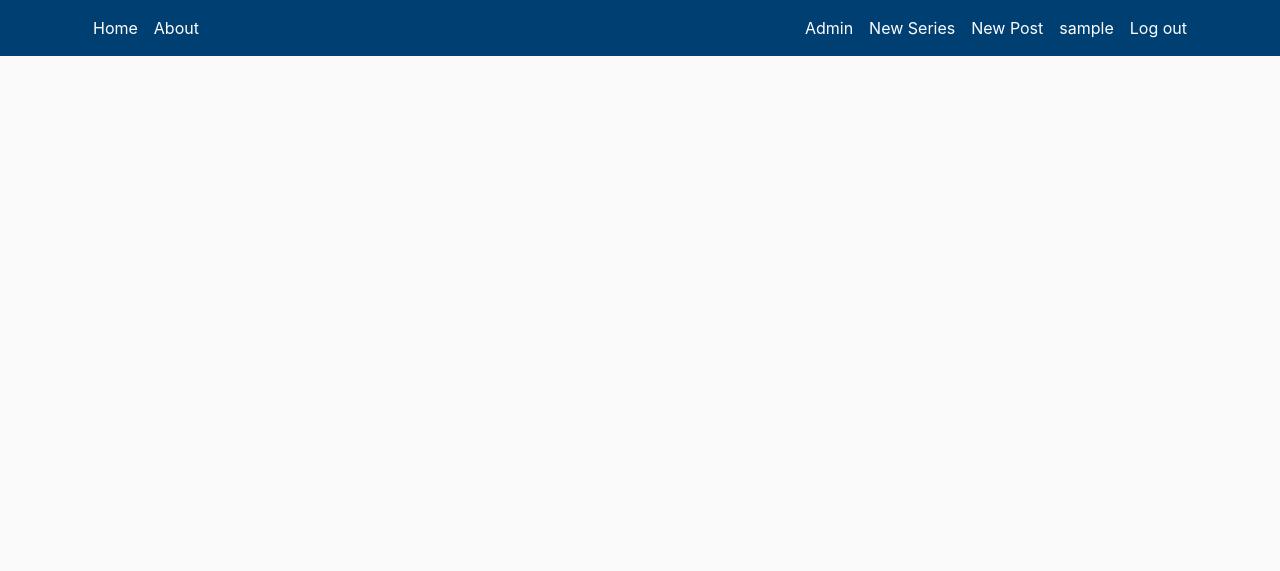
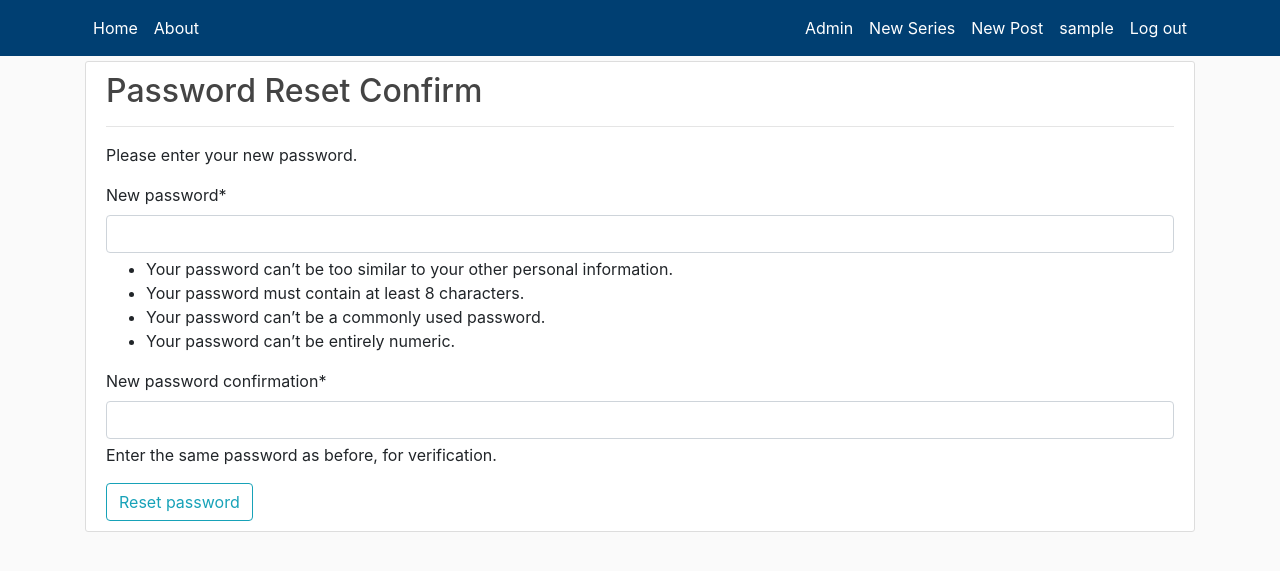
Before and after one commit to andy-l-qa/django-blog-1, a Django app: page /password_change in a window 1280 px wide. Shown: the top 571 px of the page. Run offline with Django 5.2, Linux system fonts and the light colour scheme; the visitor is signed in with stand-in values (Sample User, id 1); data that the repository does not hold is empty; some libraries are stand-ins or nearby versions.

Commit message:
Added option to change and recover user password.

```diff
--- a/users/forms.py
+++ b/users/forms.py
@@ -1,9 +1,8 @@
 from django import forms
-from django.contrib.auth.forms import UserCreationForm, AuthenticationForm
+from django.contrib.auth.forms import UserCreationForm, AuthenticationForm, SetPasswordForm, PasswordResetForm
 from django.contrib.auth import get_user_model
 from django_recaptcha.fields import ReCaptchaField
 from django_recaptcha.widgets import ReCaptchaV2Checkbox
-
 
 class UserRegistrationForm(UserCreationForm):
     email = forms.EmailField(help_text='A valid email address, please.', required=True)
@@ -39,3 +38,14 @@ class UserUpdateForm(forms.ModelForm):
     class Meta:
         model = get_user_model()
         fields = ['first_name', 'last_name', 'email', 'image', 'description']
+
+class SetPasswordForm(SetPasswordForm):
+    class Meta:
+        model = get_user_model()
+        fields = ['new_password1', 'new_password2']
+
+class PasswordResetForm(PasswordResetForm):
+    def __init__(self, *args, **kwargs):
+        super(PasswordResetForm, self).__init__(*args, **kwargs)
+
+    captcha = ReCaptchaField(widget=ReCaptchaV2Checkbox())
--- /dev/null
+++ b/users/templates/password_reset_confirm.html
@@ -0,0 +1,13 @@
+{% extends "main/header.html" %}
+{% load crispy_forms_tags %}
+{% block content %}
+    <div class="content-section">
+        <h2>Password Reset Confirm</h2><hr>
+        <p>Please enter your new password.</p>
+        <form method="POST">
+            {% csrf_token %}
+            {{ form|crispy }}
+            <button class="btn btn-outline-info" type="submit">Reset password</button>
+        </form>
+    </div>
+{% endblock %}
--- a/users/templates/users/login.html
+++ b/users/templates/users/login.html
@@ -18,7 +18,7 @@
                 Need An Account? <a class="ml-2" href="{% url 'register' %}">Sign Up Now</a>
             </small><br>
             <small class="text-muted">
-                <a href="/">Forgot password?</a>
+                <a href="{% url 'password_reset' %}">Forgot password?</a>
             </small>
         </div>
     </div>
--- a/users/templates/users/profile.html
+++ b/users/templates/users/profile.html
@@ -41,7 +41,7 @@
                 {{ form.email|as_crispy_field }}
                 {{ form.description|as_crispy_field }}
 
-                <a href="/">Change password?</a>
+                <a href="{% url 'password_change' %}">Change password?</a>
             </fieldset>
             <div class="form-group">
                 <button class="btn btn-outline-info" type="submit">Update</button>
--- a/users/urls.py
+++ b/users/urls.py
@@ -10,4 +10,7 @@ urlpatterns = [
     # path('logout', auth_views.LogoutView.as_view(template_name='users/logout.html'), name='logout'),
     path('profile/<username>', views.profile, name='profile'),
     path('activate/<uidb64>/<token>', views.activate, name='activate'),
+    path("password_change", views.password_change, name="password_change"),
+    path("password_reset", views.password_reset_request, name="password_reset"),
+    path('reset/<uidb64>/<token>', views.passwordResetConfirm, name='password_reset_confirm'),
 ]
--- a/users/views.py
+++ b/users/views.py
@@ -8,8 +8,9 @@ from django.contrib.sites.shortcuts import get_current_site
 from django.utils.http import urlsafe_base64_encode, urlsafe_base64_decode
 from django.utils.encoding import force_bytes, force_str
 from django.core.mail import EmailMessage
+from django.db.models.query_utils import Q
 
-from .forms import UserRegistrationForm, UserLoginForm, UserUpdateForm
+from .forms import UserRegistrationForm, UserLoginForm, UserUpdateForm, SetPasswordForm, PasswordResetForm
 from .decorators import user_not_authenticated
 from .tokens import account_activation_token
 
@@ -48,7 +49,7 @@ def activateEmail(request, user, to_email):
     else:
         messages.error(request, f'Problem sending email to {to_email}, check if you typed it correctly.')
 
-# Create your views here.
+
 @user_not_authenticated
 def register(request):
     if request.method == "POST":
@@ -57,10 +58,7 @@ def register(request):
             user = form.save(commit=False)
             user.is_active=False
             user.save()
-            # login(request, user)
-            # messages.success(request, f"New account created: {user.username}")
             activateEmail(request, user, form.cleaned_data.get('email'))
-
             return redirect('homepage')
 
         else:
@@ -135,3 +133,91 @@ def profile(request, username):
             )
 
     return redirect("homepage")
+
+@login_required
+def password_change(request):
+    user = request.user
+    if request.method == 'POST':
+        form = SetPasswordForm(user, request.POST)
+        if form.is_valid():
+            form.save()
+            messages.success(request, "Your password has been changed")
+            return redirect('login')
+        else:
+            for error in list(form.errors.values()):
+                messages.error(request, error)
+
+    form = SetPasswordForm(user)
+    return render(request, 'password_reset_confirm.html', {'form': form})
+
+@user_not_authenticated
+def password_reset_request(request):
+    if request.method == 'POST':
+        form = PasswordResetForm(request.POST)
+        if form.is_valid():
+            user_email = form.cleaned_data['email']
+            associated_user = get_user_model().objects.filter(Q(email=user_email)).first()
+            if associated_user:
+                subject = "Password Reset request"
+                message = render_to_string("template_reset_password.html", {
+                    'user': associated_user,
+                    'domain': get_current_site(request).domain,
+                    'uid': urlsafe_base64_encode(force_bytes(associated_user.pk)),
+                    'token': account_activation_token.make_token(associated_user),
+                    "protocol": 'https' if request.is_secure() else 'http'
+                })
+                email = EmailMessage(subject, message, to=[associated_user.email])
+                if email.send():
+                    messages.success(request,
+                        """
+                        <h2>Password reset sent</h2><hr>
+                        <p>
+                            We've emailed you instructions for setting your password, if an account exists with the email you entered.
+                            You should receive them shortly.<br>If you don't receive an email, please make sure you've entered the address
+                            you registered with, and check your spam folder.
+                        </p>
+                        """
+                    )
+                else:
+                    messages.error(request, "Problem sending reset password email, <b>SERVER PROBLEM</b>")
+
+            return redirect('homepage')
+
+        for key, error in list(form.errors.items()):
+            if key == 'captcha' and error[0] == 'This field is required.':
+                messages.error(request, "You must pass the reCAPTCHA test")
+                continue
+
+    form = PasswordResetForm()
+    return render(
+        request=request,
+        template_name="password_reset.html",
+        context={"form": form}
+        )
+
+def passwordResetConfirm(request, uidb64, token):
+    User = get_user_model()
+    try:
+        uid = force_str(urlsafe_base64_decode(uidb64))
+        user = User.objects.get(pk=uid)
+    except:
+        user = None
+
+    if user is not None and account_activation_token.check_token(user, token):
+        if request.method == 'POST':
+            form = SetPasswordForm(user, request.POST)
+            if form.is_valid():
+                form.save()
+                messages.success(request, "Your password has been set. You may go ahead and <b>log in </b> now.")
+                return redirect('homepage')
+            else:
+                for error in list(form.errors.values()):
+                    messages.error(request, error)
+
+        form = SetPasswordForm(user)
+        return render(request, 'password_reset_confirm.html', {'form': form})
+    else:
+        messages.error(request, "Link is expired")
+
+    messages.error(request, 'Something went wrong, redirecting back to Homepage')
+    return redirect("homepage")
```
Also changed, not shown: users/templates/password_reset.html (added, +13 -0 lines), users/templates/template_reset_password.html (added, +15 -0 lines).
